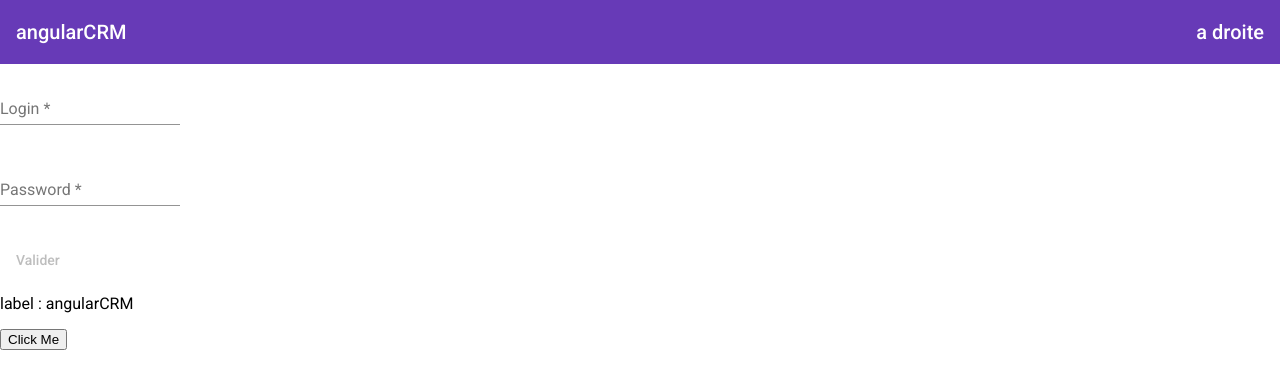
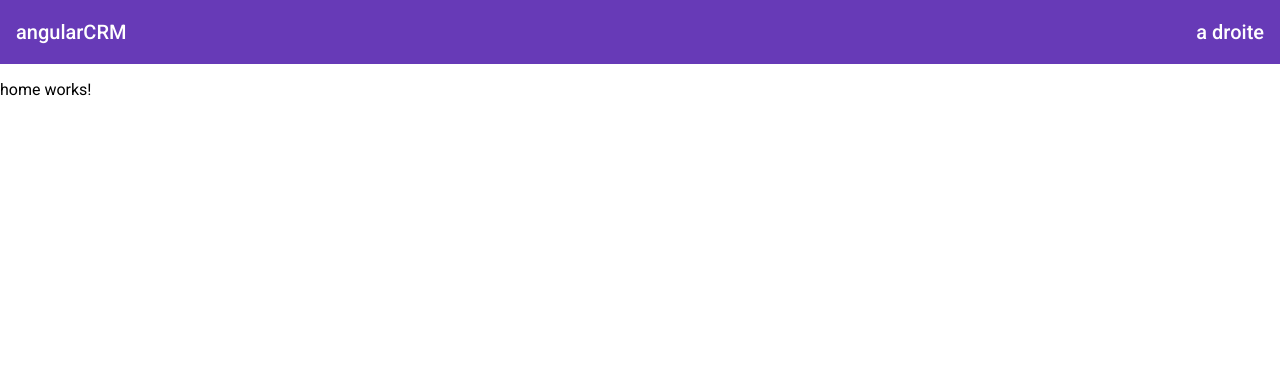
Before and after one commit to jollivetc/angularCRM-Juin, an Angular app: page /home in a window 1280 px wide. Before the commit this address led to /. Shown: the top 388 px of the page. Built offline with nearby package versions, Linux system fonts and the light colour scheme.

Commit message:
step4: navigation

```diff
--- a/src/app/app-routing.module.ts
+++ b/src/app/app-routing.module.ts
@@ -1,7 +1,13 @@
 import { NgModule } from '@angular/core';
 import { RouterModule, Routes } from '@angular/router';
+import { HomeComponent } from './home/home.component';
+import { LoginComponent } from './login/login.component';
 
-const routes: Routes = [];
+const routes: Routes = [
+  {path: '', redirectTo:'login', pathMatch:'full'},
+  {path:'login', component: LoginComponent},
+  {path:'home', component: HomeComponent}
+];
 
 @NgModule({
   imports: [RouterModule.forRoot(routes)],
--- a/src/app/app.component.html
+++ b/src/app/app.component.html
@@ -6,11 +6,4 @@
   </mat-toolbar>
 </div>
 
-
-<crm-login></crm-login>
-
-
-<crm-dummy [label]="title"
-    (save)="onSave($event)">
-
-</crm-dummy>
+<router-outlet></router-outlet>
--- a/src/app/app.module.ts
+++ b/src/app/app.module.ts
@@ -8,12 +8,14 @@ import { AppComponent } from './app.component';
 import { LoginComponent } from './login/login.component';
 import { AppMaterialModule } from './app-material.module';
 import { DummyComponent } from './component/dummy/dummy.component';
+import { HomeComponent } from './home/home.component';
 
 @NgModule({
   declarations: [
     AppComponent,
     LoginComponent,
-    DummyComponent
+    DummyComponent,
+    HomeComponent
   ],
   imports: [
     BrowserModule,
--- /dev/null
+++ b/src/app/home/home.component.html
@@ -0,0 +1 @@
+<p>home works!</p>
--- /dev/null
+++ b/src/app/home/home.component.ts
@@ -0,0 +1,15 @@
+import { Component, OnInit } from '@angular/core';
+
+@Component({
+  selector: 'crm-home',
+  templateUrl: './home.component.html',
+  styleUrls: ['./home.component.scss']
+})
+export class HomeComponent implements OnInit {
+
+  constructor() { }
+
+  ngOnInit(): void {
+  }
+
+}
```
Also changed, not shown: src/app/home/home.component.scss (added), 1 other file (tests, documents, lock files or other folders).
